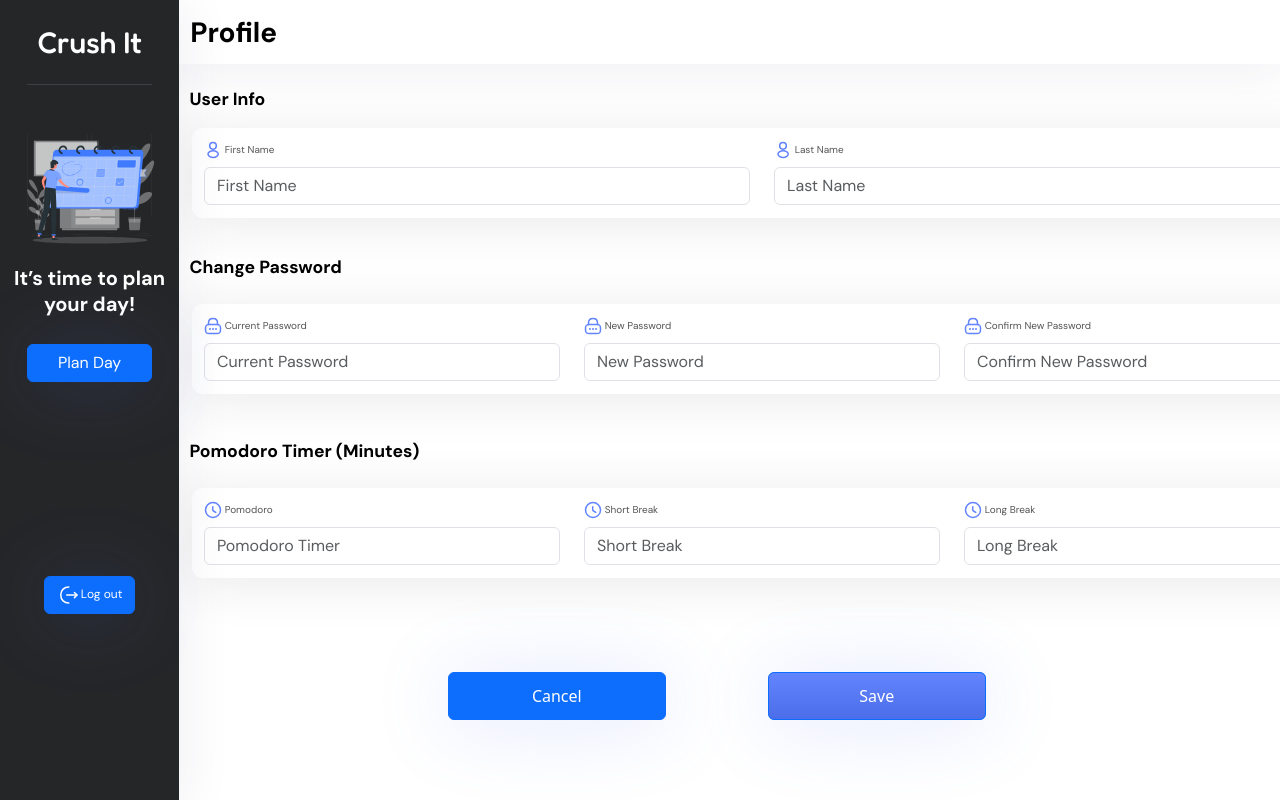
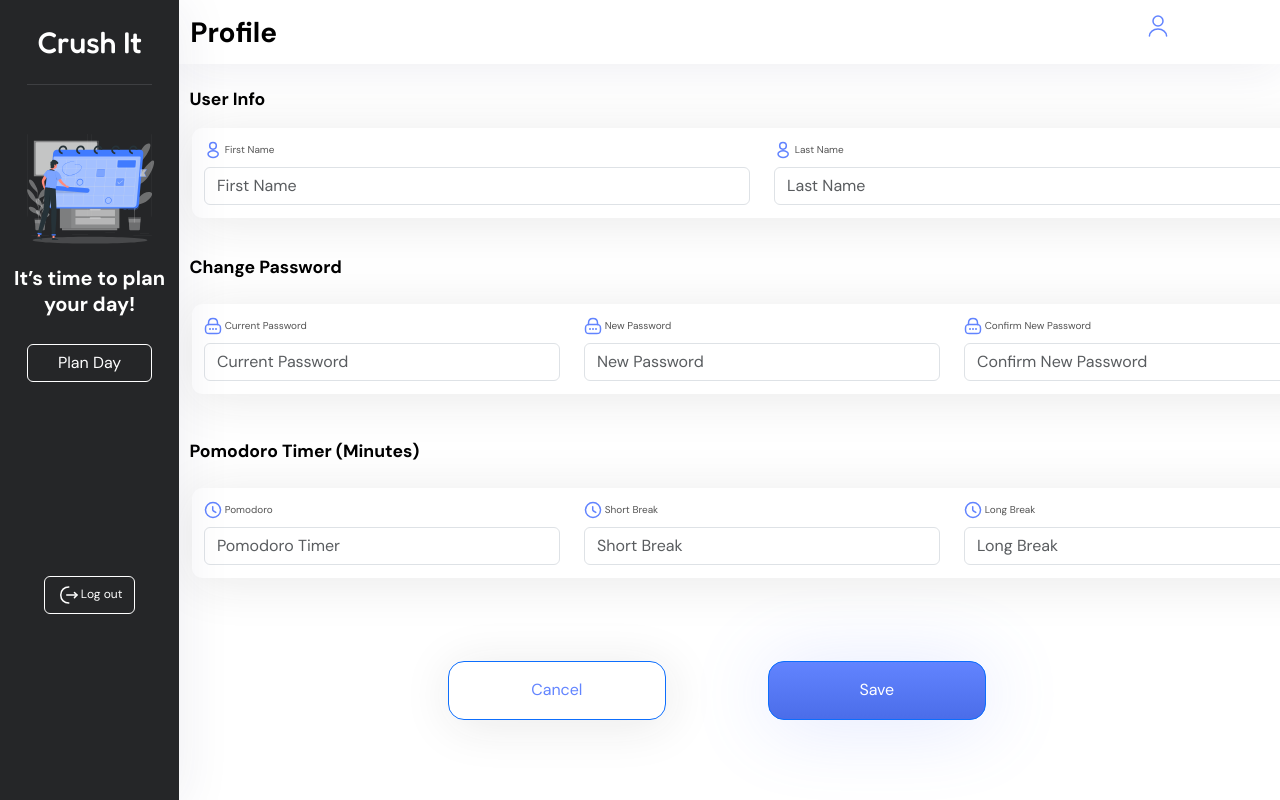
Before and after one commit to neilpatel13/CS490-Project, a React (Vite) app in the folder frontend/: page /profile in a window 1280 px wide. Shown: the top 800 px of the page. Built offline with nearby package versions, Linux system fonts and the light colour scheme; sample sign-in values are in the browser's storage.

Commit message:
Fixed some design issues along with other stuff

```diff
--- a/frontend/src/screens/LoginScreen.jsx
+++ b/frontend/src/screens/LoginScreen.jsx
@@ -24,7 +24,7 @@ const LoginScreen = () => {
 
     useEffect(() => {
         if (userInfo) {
-            navigate('/');
+            navigate('/tasks');
         }
     }, [navigate, userInfo]);
 
@@ -83,8 +83,8 @@ const LoginScreen = () => {
                         ></Form.Control>
                 </Form.Group>
 
-                <Button type='submit' variant='primary' className='customButton' style={{top: '47%'}}>
-                    Sign In
+                <Button  className='customButton' type='submit' style={{top: '47%', borderRadius: '16px', fontFamily: 'DM sans', background:'linear-gradient(180deg, #6284FF 0%, #4B6DE9 100%)', boxShadow: '0px 4px 80px 0px rgba(98, 132, 255, 0.20)'}}>
+                    Sign in
                 </Button>
 
                 {isLoading && <Loader />}
--- a/frontend/src/screens/ProfileScreen.jsx
+++ b/frontend/src/screens/ProfileScreen.jsx
@@ -14,6 +14,7 @@ import lo from '../assets/logout.svg'
 import usr from '../assets/profile.svg'
 import lock from '../assets/lock.svg'
 import cl from '../assets/clock.svg'
+import usrLogo from '../assets/user.svg'
 import { logout } from '../slices/authSlice';
 import { useNavigate } from 'react-router-dom';
 import { useLogoutMutation } from '../slices/userApiSlice';
@@ -144,6 +145,10 @@ const [logoutApiCall] = useLogoutMutation();
     <div id='backgound' style={{background: '#fff', width: '100vw', height: '100vh', position: 'relative'}} >
       <div id='topBar' className='topBar'>
           <p id='profile' style={{ left:'1%', top:'22%', position:'absolute'}} >Profile</p>
+          <p id='name' style={{fontSize:'15px', right:'3%', position: 'absolute', textAlign:'center', top:'28%'}}>{firstname} {lastname}</p>
+          <a href='/profile'>
+            <img src={usrLogo} alt='eclipse' style={{right:'10%', position:'absolute',  top: '22%', flexShrink: '0'}}/>
+          </a>
       </div>
 
       <div style={{color: "#000",fontFamily: "DM Sans", fontSize: "2.2vh", fontStyle: "normal", fontWeight: "700", lineHeight: "normal", position:'absolute', left:'14.8%', top:'11%'}}>
@@ -272,12 +277,12 @@ const [logoutApiCall] = useLogoutMutation();
         </Row>
       </Container>
 
-      <Button id='submit' type='submit' variant='primary' className='customButton' style={{width:'17vw',bottom:'10%', left: '60%'}}>
+      <Button id='submit' type='submit' variant='primary' className='customButton' style={{width:'17vw',bottom:'10%', left: '60%', borderRadius: '16px', fontFamily: 'DM Sans, sans-serif'}}>
           Save
       </Button>
 
       <Link to="/">
-        <Button id='cancel' type='button' variant='primary' className='customButton2' style={{width:'17vw',bottom: '10%', left: '35%'}}>
+        <Button id='cancel' type='submit' variant='primary' className='customButton2' style={{width:'17vw',bottom: '10%', left: '35%', background:'#FFF', color: '#6284FF', fontFamily:'DM Sans, sans-serif', borderRadius: '16px', boxShadow:'2px 5px 50px 0px rgba(36, 37, 40, 0.10)'}}>
           Cancel
         </Button>
       </Link>
@@ -292,14 +297,14 @@ const [logoutApiCall] = useLogoutMutation();
           <img style={{top:'10%', position:'relative', flexShrink: 0}} src={logo} alt='Someone Working!'/>
           <div id='moreText' className='fontStyle3'> It’s time to plan your day!</div>
 
-          <Link to="/">
-            <Button type='button' variant='primary' className='planDayButton' style={{fontFamily:'DM Sans', fontSize:'16px'}}>
+          <Link to="/tasks">
+            <Button type='button' variant='primary' className='planDayButton' style={{fontFamily:'DM Sans', fontSize:'16px', backgroundColor: 'transparent', border: '1px solid #FFF'}}>
               Plan Day
             </Button>
           </Link>
 
 
-          <Button onClick={logoutHandler} type='button' variant='primary' className='logoutButton' style={{fontFamily:'DM Sans', fontSize:'12px'}}>
+          <Button onClick={logoutHandler} type='button' variant='primary' className='logoutButton' style={{fontFamily:'DM Sans', fontSize:'12px', backgroundColor: 'transparent', border: '1px solid #FFF'}}>
             <img src={lo} alt='logout'/>Log out
           </Button>
 
--- a/frontend/src/screens/RegisterScreen.jsx
+++ b/frontend/src/screens/RegisterScreen.jsx
@@ -121,7 +121,7 @@ const RegisterScreen = () => {
                             ></Form.Control>
                     </Form.Group>
 
-                    <Button type='submit' style={{top: '63%'}} variant='primary' className='customButton'>
+                    <Button type='submit' style={{top: '63%', borderRadius: '16px', fontFamily: 'DM sans', background:'linear-gradient(180deg, #6284FF 0%, #4B6DE9 100%)', boxShadow: '0px 4px 80px 0px rgba(98, 132, 255, 0.20)'}} variant='primary' className='customButton'>
                         Sign Up
                     </Button>
 
--- a/frontend/src/screens/TasksAppts.jsx
+++ b/frontend/src/screens/TasksAppts.jsx
@@ -5,23 +5,30 @@ import lo from '../assets/logout.svg';
 ///import cl from '../assets/clock.svg';
 import { Link } from 'react-router-dom';
 import {Button, Box,
-     Fab,Typography} from '@mui/material';
+     Fab} from '@mui/material';
 import AddIcon from '@mui/icons-material/Add';
 import { logout } from '../slices/authSlice';
 import { useLogoutMutation } from '../slices/userApiSlice';
-import * as React from 'react';
+// import * as React from 'react';
 import {useState} from 'react';
+import {useSelector } from 'react-redux';
 import TaskAddingDialog from '../components/TaskDialog';
 import { useDispatch } from 'react-redux';
 import { useNavigate } from 'react-router-dom';
+import usrLogo from '../assets/user.svg'
+
 
 const TasksAppts = () => {
     const [tasks, setTasks] = useState([]);
     const [dialogOpen, setDialogOpen ] = useState(false);
     const [expandedTask, setExpandedTask] = useState(null);
 
+
     const dispatch = useDispatch();
     const navigate = useNavigate();
+
+    const { userInfo } = useSelector((state) => state.auth);
+
 
 
 
@@ -66,22 +73,30 @@ const groupedTasks = tasks.reduce((acc,task) => {
       console.error(err);
     }
   };
+
+
     return(
         <Box>
+          <div id='topBar' className='topBar'>
+          <p id='name' style={{fontSize:'15px', right:'3%', position: 'absolute', textAlign:'center', top:'28%'}}>{userInfo.first} {userInfo.last}</p>
+          <a href='/profile'>
+            <img src={usrLogo} alt='eclipse' style={{right:'10%', position:'absolute',  top: '22%', flexShrink: '0'}}/>
+          </a>
+          </div>
           <div id='sideBr' className='blackSideBar'>
             <div id='text' style={{top:'3%', position: 'relative'}}>Crush It</div>
             <div id='line' style={{left:'15%',background: '#3E3F42', height:'1px', width:'70%',top:'6%', position: 'relative'}}> </div>
             <img style={{top:'10%', position:'relative', flexShrink: 0}} src={logo} alt='Someone Working!'/>
             <div id='moreText' className='fontStyle3'> It’s time to plan your day!</div>
 
-        <Link to="/">
-          <Button type='button' variant='primary' className='planDayButton' style={{fontFamily:'DM Sans', fontSize:'16px'}}>
+            <Link to="/tasks">
+              <Button type='button' variant='primary' className='planDayButton' style={{fontFamily:'DM Sans', fontSize:'16px', border: '1px solid #FFF', color: '#fff'}}>
                 Plan Day
               </Button>
             </Link>
 
 
-        <Button onClick={logoutHandler} type='button' variant='primary' className='logoutButton' style={{fontFamily:'DM Sans', fontSize:'12px'}}>
+            <Button onClick={logoutHandler} type='button' variant='primary' className='logoutButton' style={{fontFamily:'DM Sans', fontSize:'12px', border: '1px solid #FFF'}}>
               <img src={lo} alt='logout'/>Log out
             </Button>
         </div>
--- a/frontend/src/style/styles.css
+++ b/frontend/src/style/styles.css
@@ -1,5 +1,7 @@
 @import url('https://fonts.googleapis.com/css2?family=DM+Sans:opsz,wght@9..40,400;9..40,700&family=Fredoka&display=swap');
 @import url('https://fonts.googleapis.com/css2?family=Fredoka:wght@500&display=swap');
+@import url('https://fonts.googleapis.com/css2?family=DM+Sans:opsz,wght@9..40,700&display=swap');
+
 
 body {
     height: 95vh;
@@ -157,7 +159,7 @@ body {
 
 .customRectangle{
   color: #1F1F1F;
-  font-family: DM Sans;
+  font-family: 'DM Sans', sans-serif;
   font-size: 1.7vh;
   font-style: normal;
   font-weight: 500;
@@ -203,7 +205,6 @@ body {
 .planDayButton{
   border-radius: 14px;
   border: 1px solid #FFF;
-  box-shadow: 0px 4px 80px 0px rgba(98, 132, 255, 0.20);
   background-color: transparent;
   position: relative;
   top: 13%;
@@ -214,7 +215,6 @@ body {
   border-radius: 10px;
   border: 1px solid #FFF;
   background-color: transparent;
-  box-shadow: 0px 4px 80px 0px rgba(98, 132, 255, 0.20);
   top: 37%;
   position: relative;
 }
@@ -222,27 +222,27 @@ body {
 
 .customButton {
   width: 30%;
-  height: 6%;
+  height: 7.4%;
   flex-shrink: 0;
-  border-radius: 10px;
+  border-radius: 18px;
   background: linear-gradient(180deg, #6284FF 0%, #4B6DE9 100%);
   box-shadow: 0px 4px 80px 0px rgba(98, 132, 255, 0.20);
+  left: 35%;
+  position: absolute;
   color: #FFF;
   text-align: center;
   font-family: 'DM Sans', sans-serif;
-  font-size: 2vh;
+  font-size: 18px;
   font-style: normal;
   font-weight: 700;
   line-height: normal;
-  left: 35%;
-  position: absolute;
 
 }
 
 
 .customButton2{
   width: 30%;
-  height: 6%;
+  height: 7.4%;
   flex-shrink: 0;
   color: #6284FF;
   text-align: center;
```
Also changed, not shown: frontend/src/assets/ellipse6.svg (added), frontend/src/assets/user.svg (added). Lines whose indentation alone changed are shown as unchanged.
